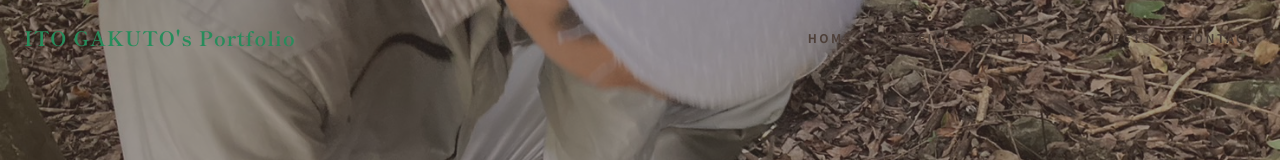
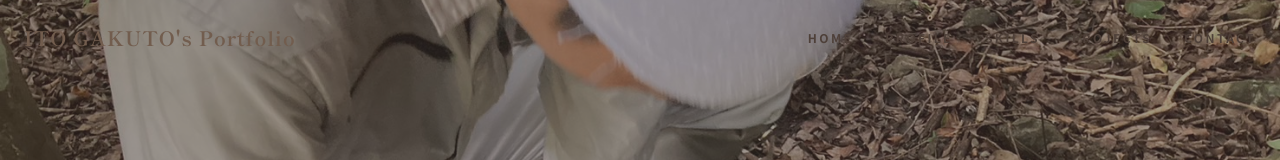
Before and after one commit to itogakuto/My-Portfolio, a React (Vite) app: page /#/ in a window 1280 px wide. Shown: the top 160 px of the page. Built offline with nearby package versions, Linux system fonts and the light colour scheme; no server answers; the database is empty.

Commit message:
change the color of header section

```diff
--- a/components/Layout.tsx
+++ b/components/Layout.tsx
@@ -48,8 +48,8 @@ const Header: React.FC = () => {
   return (
     <header className={`fixed top-0 left-0 w-full z-50 transition-all duration-300 ${isScrolled ? 'bg-earth-50/90 backdrop-blur-md shadow-sm py-3' : 'bg-transparent py-6'}`}>
       <div className="max-w-7xl mx-auto px-6 flex justify-between items-center">
-        <Link to="/" className="text-xl font-bold tracking-wider serif text-earth-900 group">
-          <span className="text-forest-600 transition-colors group-hover:text-earth-900">ITO GAKUTO's Portfolio </span>
+        <Link to="/" className="text-xl font-bold tracking-wider serif text-forest-900 group">
+          <span className="text-earth-600 transition-colors group-hover:text-earth-900">ITO GAKUTO's Portfolio </span>
         </Link>
         <nav className="hidden md:flex space-x-8">
           {navLinks.map((link) => {
--- a/pages/Home.tsx
+++ b/pages/Home.tsx
@@ -187,7 +187,6 @@ export const Home: React.FC = () => {
       <section id="skills" className="py-32 bg-earth-50 border-t border-earth-100 relative overflow-hidden">
         <div className="max-w-7xl mx-auto px-6 relative z-10">
           <div className="text-center mb-20">
-            <h2 className="text-xs font-black text-earth-400 uppercase tracking-[0.5em] mb-4">Competency & Tools</h2>
             <h3 className="text-4xl font-bold serif text-earth-900">My skill set</h3>
           </div>
 
```
